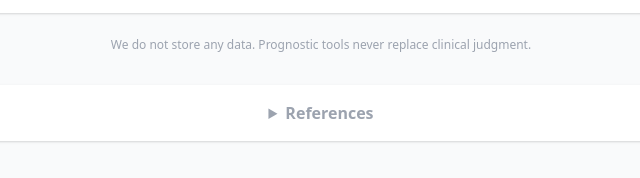
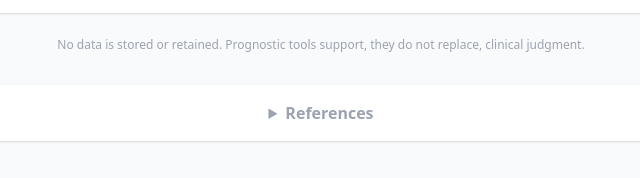
Before and after one commit to diggunifesp/75-lungcs, a plain HTML site: page index.html in a window 1280 px wide. Shown: the part 787-965 px from the top of the page, 319-959 px from the left. Drawn offline with nearby package versions, Linux system fonts and the light colour scheme.

Commit message:
Update index.html

```diff
--- a/index.html
+++ b/index.html
@@ -344,7 +344,7 @@
 </div>
 </template>
 <footer class="mt-6 text-center text-xs text-gray-400">
-      We do not store any data. Prognostic tools never replace clinical judgment.
+      No data is stored or retained. Prognostic tools support, they do not replace, clinical judgment.
 <section class="mt-8">
 <details class="bg-white rounded-lg shadow p-4">
 <summary class="cursor-pointer text-base font-semibold">References</summary>
```
